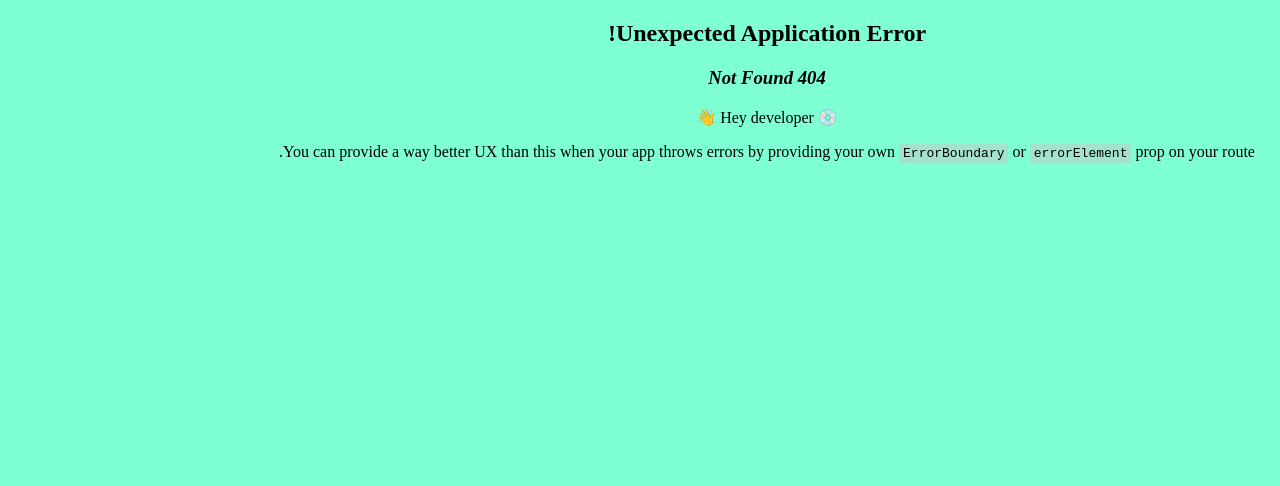
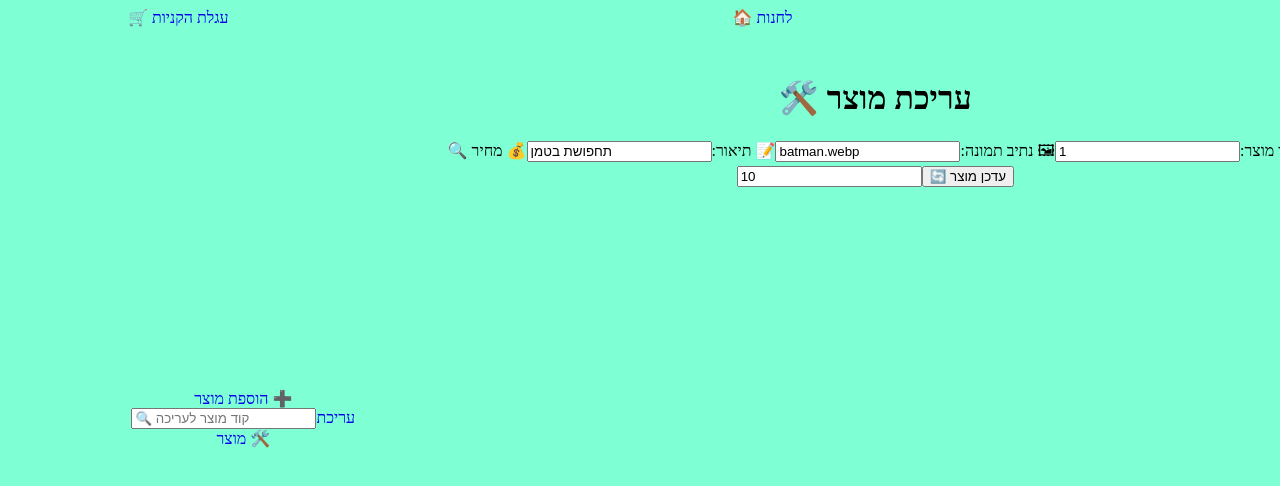
Before and after one commit to ZionAmar/costumes_store, a React (Create React App) app: page /admin/editProduct/1 in a window 1280 px wide. Before the commit this address had no page. Shown: the top 486 px of the page. Built offline with nearby package versions, Linux system fonts and the light colour scheme.

Commit message:
Added edit a product from admin page

```diff
--- a/src/components/admin.jsx
+++ b/src/components/admin.jsx
@@ -1,12 +1,26 @@
 import { Link, Outlet } from "react-router-dom";
+import { useState } from "react";
 
 export default function Admin() {
+  const [productCode, setProductCode] = useState(""); // סטייט לשמירת קוד המוצר
+
   return (
     <div className="admin_container">
       <aside className="adminMenu">
         <Link to="addProduct">הוספת מוצר ➕</Link>
-        <Link to="editProduct">עריכת מוצר 🛠️</Link>
+
+        {/* חיפוש מוצר לפי קוד */}
+        <div>
+          <input
+            type="number"
+            placeholder="🔍 קוד מוצר לעריכה"
+            value={productCode}
+            onChange={(e) => setProductCode(e.target.value)}
+          />
+          <Link to={`/admin/editProduct/${productCode || ""}`}>עריכת מוצר 🛠️</Link>
+        </div>
       </aside>
+
       <Outlet />
     </div>
   );
--- a/src/components/app.jsx
+++ b/src/components/app.jsx
@@ -10,6 +10,8 @@ import Payment from "./payment";
 import { CartProvider } from "./cartContext";
 import { myProducts } from "../data/products";
 import { addProductAction } from "../functions/addProduct";
+import { editProductAction } from "../functions/editProduct"; // ✅ ייבוא פעולה
+import { editProductLoader } from "../functions/editProductLoader"; // ✅ ייבוא ה-Loader
 
 export default function App() {
   const [products, setProducts] = useState(myProducts);
@@ -19,7 +21,7 @@ export default function App() {
       path: "/",
       element: <Header />,
       children: [
-        { index: true, element: <Home products={products}/> },
+        { index: true, element: <Home products={products} /> },
         { path: "cart", element: <Cart /> },
         { path: "payment", element: <Payment /> },
         {
@@ -30,9 +32,14 @@ export default function App() {
             {
               path: "addProduct",
               element: <AddProduct />,
-              action: (args) => addProductAction({ ...args, setProducts }), // ✅ שולחים את `setProducts`
+              action: (args) => addProductAction({ ...args, setProducts }),
             },
-            { path: "editProduct", element: <EditProduct /> },
+            {
+              path: "editProduct/:productId?",
+              element: <EditProduct />,
+              loader: async (args) => editProductLoader({ ...args, products }),
+              action: async (args) => editProductAction({ ...args, products, setProducts })
+            },
           ],
         },
       ],
--- a/src/components/editProduct.jsx
+++ b/src/components/editProduct.jsx
@@ -1,3 +1,54 @@
+import { Form, useLoaderData, useParams } from "react-router-dom";
+import { useState } from "react";
+
 export default function EditProduct() {
-    return <h1>🛠️ עמוד עריכת מוצר</h1>;
+  const { productId } = useParams(); // מקבל את ה- ID של המוצר מהנתיב
+  const loadedProducts = useLoaderData(); // רשימת כל המוצרים
+  const initialProduct = loadedProducts.find((p) => p.code === Number(productId)) || { code: "", image: "", description: "", price: "" };
+
+  const [product, setProduct] = useState(initialProduct);
+
+  function handleCodeChange(e) {
+    const newCode = e.target.value;
+    const foundProduct = loadedProducts.find((p) => p.code === Number(newCode)) || { code: newCode, image: "", description: "", price: "" };
+    setProduct(foundProduct);
   }
+
+  function handleInputChange(e) {
+    setProduct({ ...product, [e.target.name]: e.target.value });
+  }
+
+  return (
+    <div>
+      <h1>🛠️ עריכת מוצר</h1>
+
+      <Form method="post">
+        <label>
+          🔍 קוד מוצר:
+          <input
+            type="number"
+            name="code"
+            value={product.code}
+            onChange={handleCodeChange}
+            placeholder="הזן קוד מוצר"
+            required
+          />
+        </label>
+
+        <label>
+          🖼 נתיב תמונה:
+          <input type="text" name="image" value={product.image} onChange={handleInputChange} required />
+        </label>
+        <label>
+          📝 תיאור:
+          <input type="text" name="description" value={product.description} onChange={handleInputChange} required />
+        </label>
+        <label>
+          💰 מחיר:
+          <input type="number" name="price" value={product.price} onChange={handleInputChange} required />
+        </label>
+        <button type="submit">🔄 עדכן מוצר</button>
+      </Form>
+    </div>
+  );
+}
--- /dev/null
+++ b/src/functions/editProduct.js
@@ -0,0 +1,15 @@
+export async function editProductAction({ request, products, setProducts }) {
+  const formData = await request.formData();
+  const updatedProduct = {
+    code: Number(formData.get("code")),
+    image: formData.get("image"),
+    description: formData.get("description"),
+    price: Number(formData.get("price")),
+  };
+
+  console.log("✅ מוצר שעודכן:", updatedProduct);
+
+  setProducts((prevProducts) =>
+    prevProducts.map((p) => (p.code === updatedProduct.code ? updatedProduct : p))
+  );
+}
--- /dev/null
+++ b/src/functions/editProductLoader.js
@@ -0,0 +1,3 @@
+export async function editProductLoader({ params, products }) {
+    return products;
+  }
```
